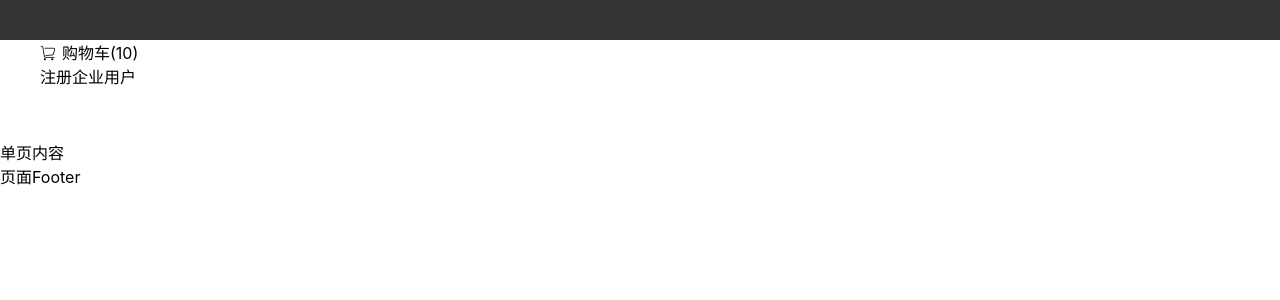
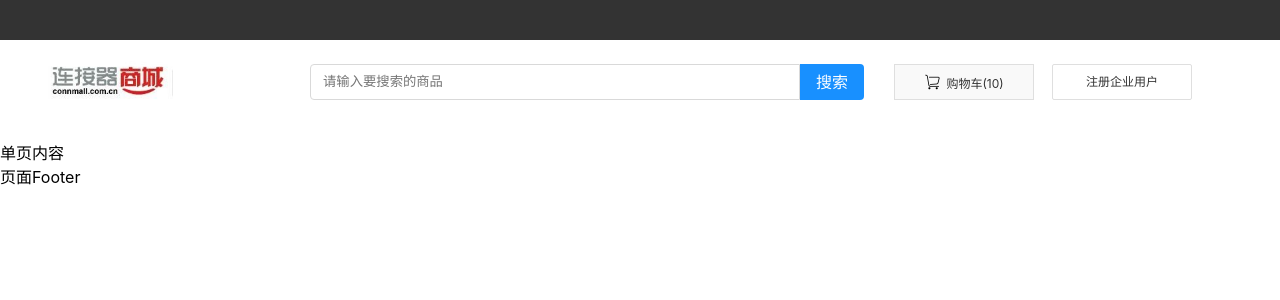
Before and after one commit to 349967325/react-musci163, a React app: page / in a window 1280 px wide. Shown: the top 300 px of the page. Built offline with nearby package versions, Linux system fonts and the light colour scheme.

Commit message:
feat:header

```diff
--- a/config/webpack.config.js
+++ b/config/webpack.config.js
@@ -290,6 +290,7 @@ module.exports = function(webpackEnv) {
       alias: {
         // Support React Native Web
         // https://www.smashingmagazine.com/2016/08/a-glimpse-into-the-future-with-react-native-for-web/
+        '@': path.resolve('src'),
         'react-native': 'react-native-web',
         // Allows for better profiling with ReactDevTools
         ...(isEnvProductionProfile && {
--- a/src/componetns/global-header/site-header.jsx
+++ b/src/componetns/global-header/site-header.jsx
@@ -1,5 +1,6 @@
 import React, { Component } from 'react';
 
+import logoImg from '@/assets/images/mall-logo.jpg'
 import styles from './siteheader.module.scss'
 
 class SiteHeader extends Component {
@@ -7,20 +8,34 @@ class SiteHeader extends Component {
     return (
       <div>
         <div className={`${styles.container} clearfix`}>
-          <div className={`${styles.headerLogo}`}></div>
+          <div className={`${styles.headerLogo}`}>
+            <img className={`${styles.logo}`} src={logoImg} />
+          </div>
 
-          <div className={`${styles.headerSearch}`}></div>
+          <div className={`${styles.headerSearch}`}>
+            <div>
+              <input type='text' className={`${styles.searchInput}`}
+                placeholder='请输入要搜索的商品'
+                autoComplete='off'
+              />
+              <a className={`${styles.searchButton}`}>
+                搜索
+              </a>
+            </div>
+          </div>
 
           <div className={`${styles.miniCart}`}>
-            <div>
+            <div className={`${styles.cartHint}`}>
               <i className={`iconfont icon-gouwuche ${styles.gouwuche}`} />
               <span>购物车</span>
               <span>(10)</span>
             </div>
+
+            <div className={`${styles.cartDrop}`}></div>
           </div>
 
           <div className={`${styles.myRegister}`}>
-            <span>注册企业用户</span>
+            注册企业用户
           </div>
         </div>
       </div>
--- a/src/componetns/global-header/siteheader.module.scss
+++ b/src/componetns/global-header/siteheader.module.scss
@@ -5,10 +5,95 @@
   width: 1200px;
   height: 100px;
 
+  .headerLogo {
+    float: left;
+    margin-top: 16px;
+    width: 270px;
+    height: 50px;
+
+    .logo {
+      height: 50px;
+    }
+  }
+
+  .headerSearch {
+    float: left;
+    margin-top: 24px;
+    margin-right: 24px;
+    width: 560px;
+
+    .searchInput {
+      padding: 0px 12px;
+      display: table-cell;
+      box-sizing: border-box;
+      width: 490px;
+      height: 36px;
+      line-height: 36px;
+      background-color: #ffffff;
+      background-image: none;
+      border: 1px solid #d9d9d9;
+      border-top-left-radius: 4px;
+      border-top-right-radius: 0px;
+      border-bottom-left-radius: 4px;
+      border-bottom-right-radius: 0px;
+    }
+
+    .searchButton {
+      display: inline-block;
+      padding: 0px 16px;
+      vertical-align: top;
+      font-size: 16px;
+      height: 36px;
+      text-align: cener;
+      line-height: 36px;
+      font-weight: 400;
+      white-space: nowrap;
+      text-align: center;
+      color: #ffffff;
+      background-color: #1890ff;
+      border-color: #1890ff;
+      border-top-left-radius: 0px;
+      border-top-right-radius: 4px;
+      border-bottom-left-radius: 0px;
+      border-bottom-right-radius: 4px;
+      cursor: pointer;
+    }
+  }
+
   .miniCart {
+    float: left;
+    margin-top: 24px;
+    height: 34px;
+
+    .cartHint {
+      width: 138px;
+      height: 34px;
+      line-height: 34px;
+      border: 1px solid #DFDFDF;
+      background: #F9F9F9;
+      font-size: 12px;
+      color: #333333;
+      text-align: center;
+    }
+
     .gouwuche {
       margin-right: 6px;
       color: #000000;
     }
   }
+
+  .myRegister {
+    float: left;
+    margin-top: 24px;
+    margin-left: 18px;
+    width: 138px;
+    height: 34px;
+    line-height: 34px;
+    border: 1px solid #dfdfdf;
+    text-align: center;
+    cursor: pointer;
+    border-radius: 2px;
+    font-size: 12px;
+    color: #333333;
+  }
 }
```
Also changed, not shown: src/assets/images/mall-logo.jpg (added), 1 other file (tests, documents, lock files or other folders).
